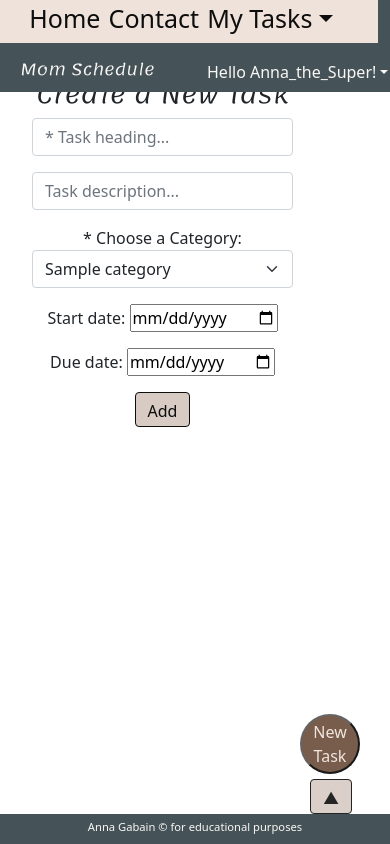
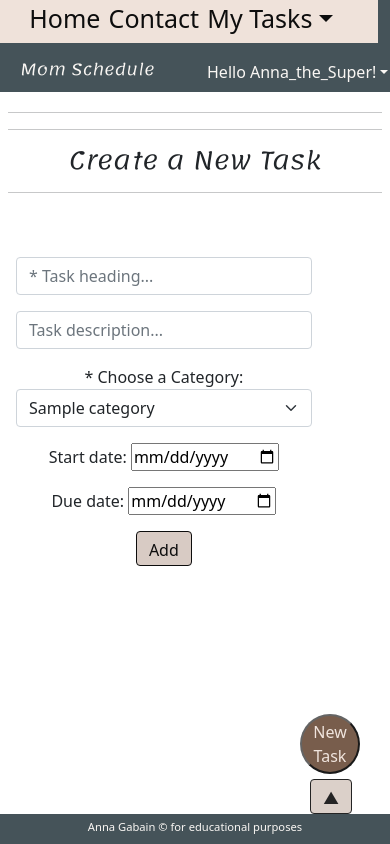
Before and after one commit to annagabain/Mom-Schedule, a Django app: page /new_task in a window 390 px wide. Run offline with Django 3.2, Linux system fonts and the light colour scheme; a user stored in the database is signed in; tables that the repository leaves empty hold one stand-in row (values such as "Sample post"); parts of the project's set-up code (start-up, migrations or seed data) failed here and were passed over; some libraries are stand-ins or nearby versions.

Commit message:
Adjust all top margins for the mobile view

```diff
--- a/404.html
+++ b/404.html
@@ -1,6 +1,10 @@
 {% extends "base.html" %}
 {% block content %}
 
-<h2>Page not found</h2>
+<div class="main-content center">
+
+    <h2>Page not found</h2>
+
+</div>
 
 {% endblock content %}
--- a/static/css/responsive.css
+++ b/static/css/responsive.css
@@ -23,12 +23,22 @@ Class prefix | Size     | Container (max-width) |
         margin: 1rem 0rem;
     }
 
+    p {
+        margin-bottom: 0rem !important;
+        line-height: 20px !important;
+    }
+
     .login-greeting {
         font-size: 1rem;
     }
 
     #card-parent {
         column-count: 1;
+    }
+
+    .center {
+        padding-right: 0.5rem !important;
+        padding-left: 0.5rem !important;
     }
 
     /* sidebar start */
@@ -43,7 +53,6 @@ Class prefix | Size     | Container (max-width) |
     .sidebar a {
         padding: 2px;
         text-decoration: none;
-        /* font-size: 18px; */
         color: #0D0D0D;
         display: inline;
     }
@@ -58,9 +67,6 @@ Class prefix | Size     | Container (max-width) |
         position: fixed;
         bottom: 30px;
         right: 30px;
-        /* font-weight: 400;
-        font-size: 2rem; */
-        /* z-index: 2; */
     }
 
     #new-task-sidebar {
@@ -88,12 +94,6 @@ Class prefix | Size     | Container (max-width) |
         padding: 0rem !important;
     }
 
-    /* .calendar td {
-        max-width: 100px !important;
-        height: 100px !important;
-        word-wrap: break-word !important;
-    } */
-
     .calendar li {
         word-wrap: break-word !important;
     }
--- a/static/css/style.css
+++ b/static/css/style.css
@@ -6,7 +6,7 @@
 #A67153(old)  #6A4C39(new)   - Brown
 #0D0D0D   - Black-Brown */
 
-/* These fonts are imported from Google Fonts */
+/* These are imported from Google Fonts */
 @import url('https://fonts.googleapis.com/css2?family=Lemonada:wght@300&display=swap');
 @import url('https://fonts.googleapis.com/css2?family=Open+Sans:wght@300;400&display=swap');
 @import url('https://fonts.googleapis.com/css2?family=Montserrat&family=Mulish&family=Open+Sans:wght@300;400&family=Share+Tech+Mono&display=swap');
@@ -15,7 +15,6 @@
 body {
     color: #0D0D0D;
     background-color: #D8CBC4;
-    /* font-family: 'Open Sans', sans-serif; */
     font-family: 'Montserrat', sans-serif;
     font-weight: 400;
 }
@@ -32,12 +31,6 @@ footer {
 }
 
 footer {
-    /* font-size: 0.7rem;
-    height: 30px;
-    padding: 5px !important;
-    width: 100%;
-    position: absolute;
-    bottom: 0px !important; */
     font-size: 0.7rem;
     position: fixed;
     bottom: 0;
@@ -59,15 +52,15 @@ footer {
 h1, h2 {
     font-family: 'Lemonada', cursive, sans-serif;
 }
+
 h5 {
     font-family: 'Lemonada', cursive, sans-serif;
 
 }
+
 p {
-    /* font-family: 'Open Sans', sans-serif; */
     font-family: 'Montserrat', sans-serif;
     font-weight: 500;
-    /* text-indent: 20px; */
     line-height: 25px;
 }
 
@@ -127,8 +120,8 @@ a:active {
 }
 
 .main-content {
-    padding-top: 3rem;
-    padding-bottom: 3rem;
+    padding-top: 3rem !important;
+    padding-bottom: 3rem !important;
 }
 
 /* sidebar start */
@@ -145,6 +138,7 @@ a:active {
     color: #0D0D0D;
     display: block;
 }
+
 .dropdown-item{
     font-size: 14px !important;
 }
@@ -152,7 +146,6 @@ a:active {
 .sidebar a:hover {
     color: #efe2da;
     background: #6A4C39;
-
 }
 
 #round-button {
@@ -162,7 +155,6 @@ a:active {
     background: #6A4C39;
     color: #efe2da;
     font-size: 1rem;
-    /* padding: -30px; */
     margin-bottom: 40px;
 }
 
@@ -205,18 +197,10 @@ button {
     text-align: center;
 }
 
-.btn-primary
-
-/* .btn-primary:hover, */
-/* .btn-primary:active, */
-/* .btn-primary:visited */
-    {
-
+.btn-primary {
     background-color: #D8CBC4 !important;
     color: #0D0D0D !important;
     border-color: #0D0D0D !important;
-
-
 }
 
 .btn-primary:hover {
@@ -232,11 +216,6 @@ button {
 
 .right {
     text-align: right;
-}
-
-#circle-image-div {
-    /* width: 200px; */
-    /* padding: 0px 50px 50px 50px; */
 }
 
 #circle-image {
@@ -310,8 +289,9 @@ a {
     margin: 25px;
     width: 95%;
 }
+/* calendar end */
 
-/* calendar end */
+/* Navigation botton on the bottum of the site that sends to the top of the page */
 .top {
         opacity: 0.9;
         position: fixed;
@@ -319,4 +299,4 @@ a {
         right: 20px;
         width: 60px;
         position: fixed;
-    }
+}
--- a/templates/all_tasks_complete.html
+++ b/templates/all_tasks_complete.html
@@ -5,7 +5,6 @@
     {% for mom_task in mom_task_list %}
     <div class="row">
         <div class="col">
-            <!-- <div class="card"> -->
             <div class="row">
                 <div class="card-body">
                     <div class="image-container">
--- a/templates/all_tasks_filter_category.html
+++ b/templates/all_tasks_filter_category.html
@@ -5,7 +5,6 @@
     {% for mom_task in mom_task_list %}
     <div class="row">
         <div class="col">
-            <!-- <div class="card"> -->
             <div class="row">
                 <div class="card-body">
                     <div class="image-container">
--- a/templates/all_tasks_filter_date.html
+++ b/templates/all_tasks_filter_date.html
@@ -6,12 +6,13 @@
         {% for mom_task in mom_task_list %}
         <div class="row">
             <div class="col-lg-10 col-md-10 col-sm-12 col-12">
-                <!-- <div class="card"> -->
                 <div class="row">
                     <div class="card-body">
-                        <span class="card-title">{{ mom_task.title }} </span>
                         <span class="card-text" style="color: brown"><strong> Due on:
                                 {{ mom_task.end_time}}</strong></span>
+                        <br>
+                        <span class="card-title">{{ mom_task.title }} </span>
+
                         <a class="btn btn-warning" href="/edit/{{ mom_task.id }}">Edit</a>
 
                         {% if mom_task.complete == False %}
--- a/templates/all_tasks_hide_complete.html
+++ b/templates/all_tasks_hide_complete.html
@@ -5,7 +5,6 @@
     {% for mom_task in mom_task_list %}
     <div class="row">
         <div class="col">
-            <!-- <div class="card"> -->
             <div class="row">
                 <div class="card-body">
                     <div class="image-container">
--- a/templates/base.html
+++ b/templates/base.html
@@ -12,8 +12,7 @@
     <!--Bootstrap CSS-->
     <link href="https://cdn.jsdelivr.net/npm/bootstrap@5.0.2/dist/css/bootstrap.min.css" rel="stylesheet"
         integrity="sha384-EVSTQN3/azprG1Anm3QDgpJLIm9Nao0Yz1ztcQTwFspd3yD65VohhpuuCOmLASjC" crossorigin="anonymous">
-
-    <!-- <link rel="stylesheet" href="https://maxcdn.bootstrapcdn.com/bootstrap/4.0.0/css/bootstrap.min.css"> -->
+    <!--Font Awesome CSS-->
     <link rel="stylesheet" href="https://use.fontawesome.com/releases/v5.0.10/css/all.css">
 
     <title>Mom Schedule - Django</title>
@@ -51,6 +50,7 @@
         <!-- this is the bootstrap container div -->
         <div>
             <div class="row">
+
                 <!-- sidebar start -->
                 <div class="sidebar col-lg-2 col-md-12  col-sm-12 col-12">
 
@@ -73,6 +73,7 @@
                                     <label for="category">Category:</label>
                                     <select id="category" type="category" name="category"
                                         onchange="filter_form.submit()">
+                                        <option>--Select--</option>
                                         {% for item in Task_Category  %}
                                         <option value="{{ item.id }}">{{ item.name }}</option>
                                         {% endfor %}
@@ -87,9 +88,8 @@
                 </div>
                 <!-- sidebar end -->
 
-
                 <div class="main-content col-lg-10 col-md-12 col-sm-12 col-12">
-                    <!-- put main content here -->
+                    <!-- Main content here -->
 
                     <!-- Bootstrap messages as a user interaction feedback -->
 
@@ -124,7 +124,7 @@
         integrity="sha384-MrcW6ZMFYlzcLA8Nl+NtUVF0sA7MsXsP1UyJoMp4YLEuNSfAP+JcXn/tWtIaxVXM" crossorigin="anonymous">
     </script>
 
-    <!-- Optional JavaScript -->
+    <!-- Some JavaScript -->
     <!-- jQuery first, then Popper.js, then Bootstrap JS -->
     <script src="https://code.jquery.com/jquery-3.2.1.slim.min.js"
         integrity="sha384-KJ3o2DKtIkvYIK3UENzmM7KCkRr/rE9/Qpg6aAZGJwFDMVNA/GpGFF93hXpG5KkN" crossorigin="anonymous">
--- a/templates/index.html
+++ b/templates/index.html
@@ -8,8 +8,6 @@
         <h2>Welcome to Your Time Planning Tool</h2>
         <hr>
     </div>
-    <br>
-    <br>
     <div id="homepage_info">
         <div style="text-align: left;">
             <p>Mom Schedule is a time planning tool for busy Mothers. Mom Schedule has a calendar, offers event editing
--- a/templates/new_task.html
+++ b/templates/new_task.html
@@ -1,17 +1,16 @@
 {% extends "base.html" %}
 {% block content %}
-
-<div class="col-lg-8 col-md-8 col-sm-10 col-10">
-    <form class="center" action="/add" method="post">
-
+<div class="center main-content">
+    <div>
+        <hr>
+        <hr>
+        <h2>Create a New Task</h2>
+        <hr>
+    </div>
+    <form action="/add" method="post">
+        <div class="center main-content col-lg-8 col-md-8 col-sm-10 col-10">
             {% csrf_token %}
 
-        <label>
-            <h2>Create a New Task</h2>
-        </label>
-        <!-- <div class="mb-3">
-                        <input id="featured_image" class="form-control" type="file" name="featured_image" accept="image/*">
-        </div> -->
             <div class="mb-3">
                 <input id="heading" class="form-control" type="text" name="title" placeholder="* Task heading..."
                     required="required">
@@ -38,7 +37,8 @@
             </div>
 
             <button class="btn btn-primary" type="submit">Add</button>
-
+        </div>
     </form>
 </div>
+
 {% endblock content %}
```
Also changed, not shown: templates/all_tasks.html (+1 -23 lines), templates/calendar.html (+8 -2 lines), templates/contact.html (+7 -5 lines), templates/delete_task.html (+11 -2 lines), templates/edit_task.html (+8 -1 lines), templates/login.html (+7 -5 lines), templates/register.html (+9 -3 lines). Lines whose indentation alone changed are shown as unchanged.
